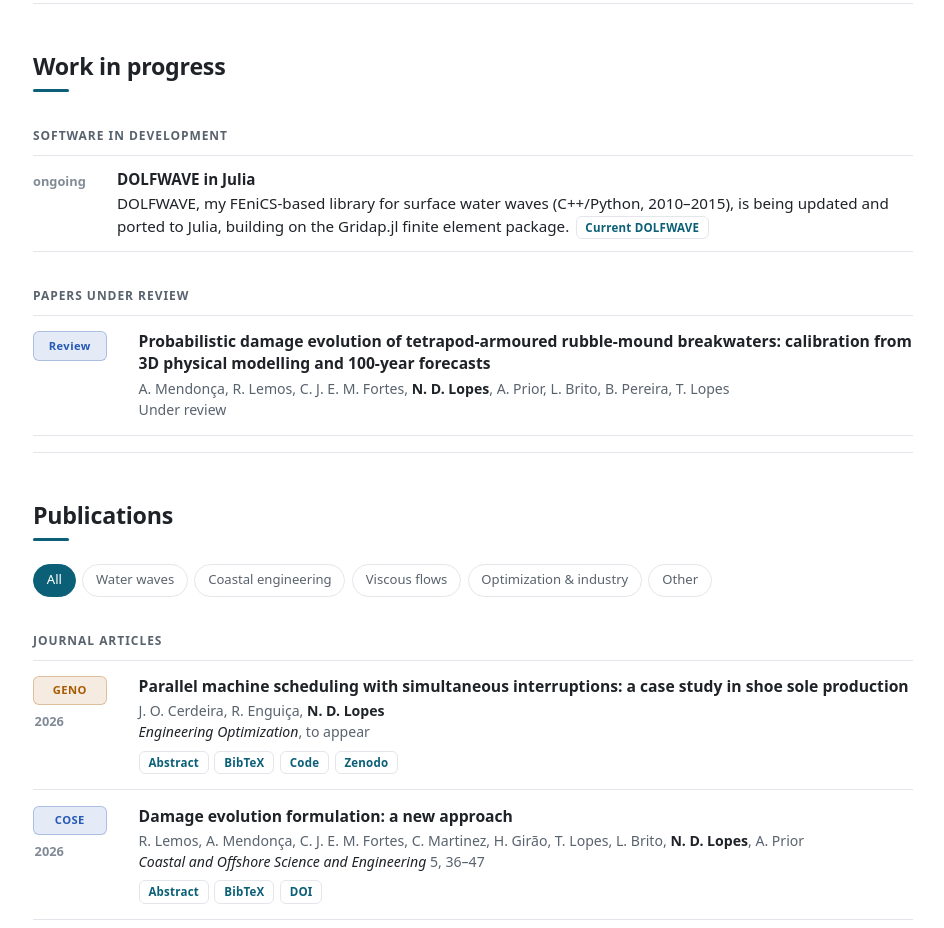
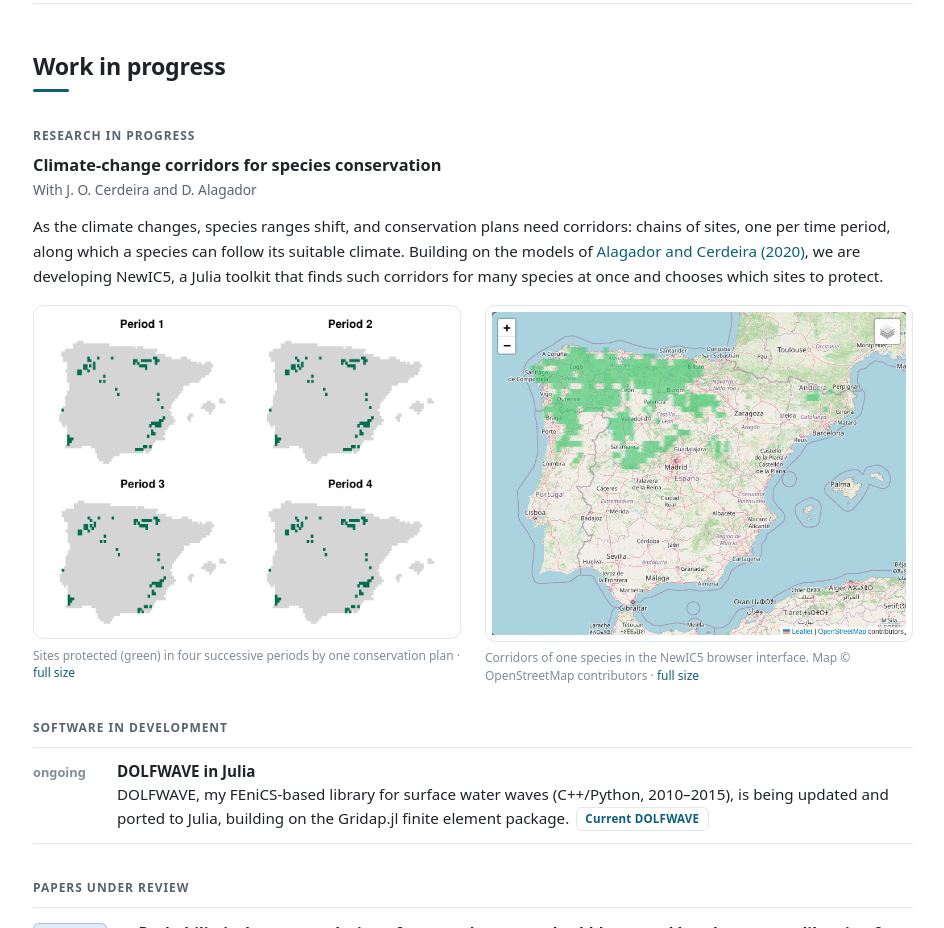
Before and after one commit to ndlopes-github/ndlopes-github.github.io, a plain HTML site: page index.html in a window 1280 px wide. Shown: the part 2578-3506 px from the top of the page, without its empty margins (167-1111 px from the left). Drawn offline with Linux system fonts and the light colour scheme.

Commit message:
Work in progress: climate-change corridors (NewIC5) with J. O. Cerdeira and D. Alagador

```diff
--- a/css/style.css
+++ b/css/style.css
@@ -245,6 +245,18 @@ main section + section { margin-top: 1rem; border-top: 1px solid var(--rule); }
 .theme .meta { font-size: 0.82rem; color: var(--muted); }
 
 
+/* ---------- work in progress: a project with figures ---------- */
+
+.project h4 { font-size: 1.02rem; font-weight: 650; line-height: 1.3; margin: 0 0 0.15rem; }
+.project .by { font-size: 0.86rem; color: var(--muted); margin-bottom: 0.75rem; }
+.project p:not(.by) { font-size: 0.95rem; margin-bottom: 0.65rem; }
+.figs { display: grid; gap: 1.25rem 1.5rem; margin-top: 1rem; align-items: start; }
+@media (min-width: 40rem) { .figs { grid-template-columns: 1fr 1fr; } }
+.figs figure { margin: 0; }
+.figs .plate { aspect-ratio: auto; padding: 0.4rem; }
+.figs .plate img { height: auto; }
+.figs figcaption { font-size: 0.75rem; color: var(--faint); line-height: 1.45; margin-top: 0.45rem; }
+
 /* ---------- generic entry lists (talks, supervision, projects, software in development) ---------- */
 
 .entries { list-style: none; margin: 0; padding: 0; }
@@ -476,6 +488,6 @@ footer a { color: var(--muted); }
   .topnav, .skip, .filters, .actions, .panel, video { display: none !important; }
   body { background: #fff; color: #000; font-size: 10pt; }
   main section { break-inside: auto; padding-top: 1rem; }
-  .pub, .entries > li, .theme, .software li { break-inside: avoid; }
+  .pub, .entries > li, .theme, .software li, .figs figure { break-inside: avoid; }
   a { color: inherit; }
 }
--- a/index.html
+++ b/index.html
@@ -195,6 +195,27 @@
 <!-- ===================================================== WORK IN PROGRESS -->
 <section id="wip" aria-labelledby="wip-h">
   <h2 id="wip-h">Work in progress</h2>
+
+  <h3 class="eyebrow">Research in progress</h3>
+  <!-- Sources: NewIC5 (private repository, not linked) at commit bfa1b1e: working_paper/main.tex
+       (draft of 24 Nov 2026) and working_paper/figures/; tools/README.md has the media provenance. -->
+  <article class="project" id="w-newic5">
+    <h4>Climate-change corridors for species conservation</h4>
+    <p class="by">With J.&nbsp;O.&nbsp;Cerdeira and D.&nbsp;Alagador</p>
+    <p>As the climate changes, species ranges shift, and conservation plans need corridors: chains of sites, one per time period, along which a species can follow its suitable climate. Building on the models of <a href="https://doi.org/10.1111/2041-210X.13455">Alagador and Cerdeira (2020)</a>, we are developing NewIC5, a Julia toolkit that finds such corridors for many species at once and chooses which sites to protect.</p>
+    <div class="figs">
+      <figure>
+        <div class="plate"><img src="media/corridors-sites.png" width="1150" height="890" loading="lazy"
+          alt="Four maps of the Iberian Peninsula, one per period, with the grid sites in gray and about 75 protected sites in green, in clusters in the north-west, the north, the east and the south-west. The clusters change little from one period to the next."></div>
+        <figcaption>Sites protected (green) in four successive periods by one conservation plan · <a href="media/corridors-sites.png">full size</a></figcaption>
+      </figure>
+      <figure>
+        <div class="plate"><img src="media/corridors-footprint.jpg" width="728" height="568" loading="lazy"
+          alt="Map of the Iberian Peninsula from the NewIC5 browser interface, with the grid cells used by the corridors of one species shaded green, mostly in the north-west and the north."></div>
+        <figcaption>Corridors of one species in the NewIC5 browser interface. Map © OpenStreetMap contributors · <a href="media/corridors-footprint.jpg">full size</a></figcaption>
+      </figure>
+    </div>
+  </article>
 
   <h3 class="eyebrow">Software in development</h3>
   <ol class="entries">
```
Also changed, not shown: media/corridors-footprint.jpg (added), media/corridors-sites.png (added), 1 other file.
